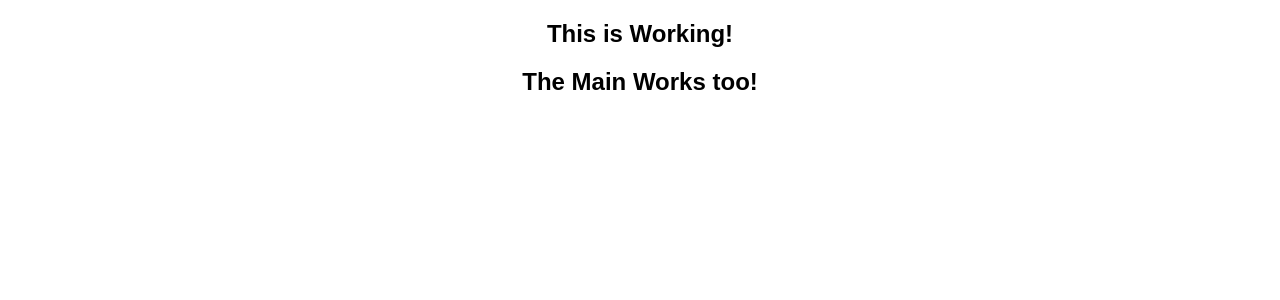
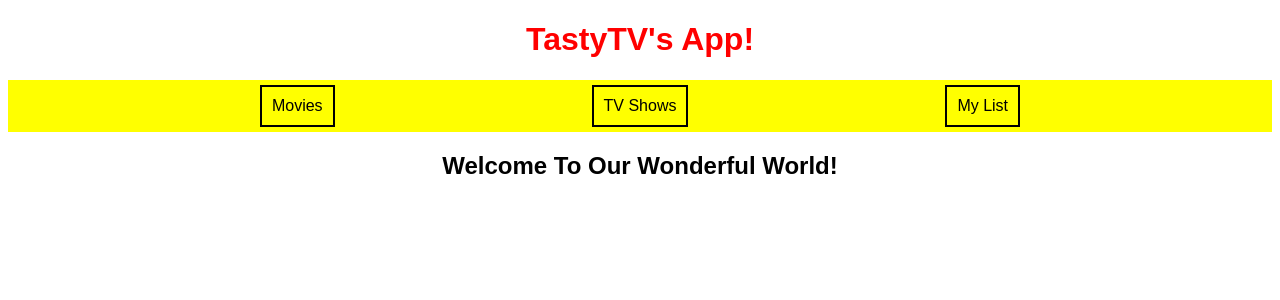
Before and after one commit to Clive07/TastyTV_Project_2_SPA, a React (Create React App) app: page / in a window 1280 px wide. Shown: the top 300 px of the page. Built offline with nearby package versions, Linux system fonts and the light colour scheme.

Commit message:
initial commit

```diff
--- a/src/Components/Header/HeaderContainerComponent.jsx
+++ b/src/Components/Header/HeaderContainerComponent.jsx
@@ -1,9 +1,15 @@
+import "../../styles/header-styles.css";
 import React from "react";
 
 export default function HeaderContainer() {
   return (
-    <div>
-      <h2>This is Working!</h2>
-    </div>
+    <header>
+      <h1 id="title">TastyTV's App!</h1>
+      <nav id="navbar">
+        <span className="navbar-btn">Movies</span>
+        <span className="navbar-btn">TV Shows</span>
+        <span className="navbar-btn">My List</span>
+      </nav>
+    </header>
   );
 }
--- a/src/Components/Main/MainContainerComponent.jsx
+++ b/src/Components/Main/MainContainerComponent.jsx
@@ -1,9 +1,6 @@
 import React from "react";
+import LandingPage from "./LandingComponent";
 
 export default function MainContainer() {
-  return (
-    <div>
-      <h2>The Main Works too!</h2>
-    </div>
-  );
+  return <LandingPage />;
 }
```
Also changed, not shown: Notage/ReadMe.md.
